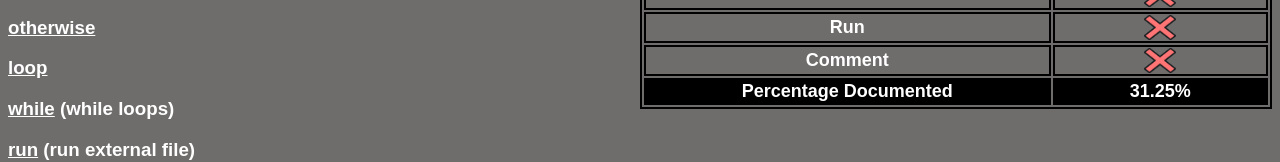
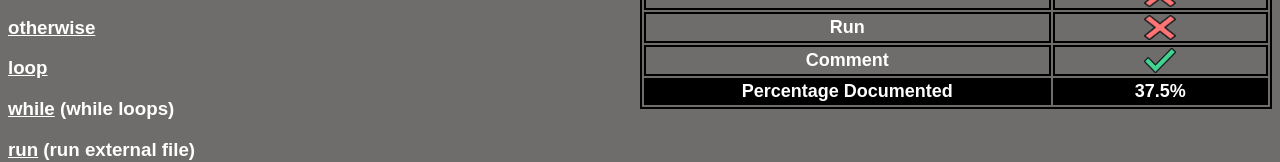
Before and after one commit to sudocode1/boom, a plain HTML site: page docs/index.html in a window 1280 px wide. Shown: the part 913-1075 px from the top of the page. Drawn offline with Linux system fonts and the light colour scheme.

Commit message:
percentage

```diff
--- a/docs/index.html
+++ b/docs/index.html
@@ -114,12 +114,12 @@
 
     <tr>
         <th>Comment</th>
-        <th><img src="https://github.com/sudocode1/boom/blob/master/assets/no.png?raw=true" class="documented"></th>
+        <th><img src="https://github.com/sudocode1/boom/blob/master/assets/yes.png?raw=true" class="documented"></th>
     </tr>
 
     <tr style="background-color: black;">
         <th>Percentage Documented</th>
-        <th>31.25%</th>
+        <th>37.5%</th>
     </tr>
 </table>
 
```
